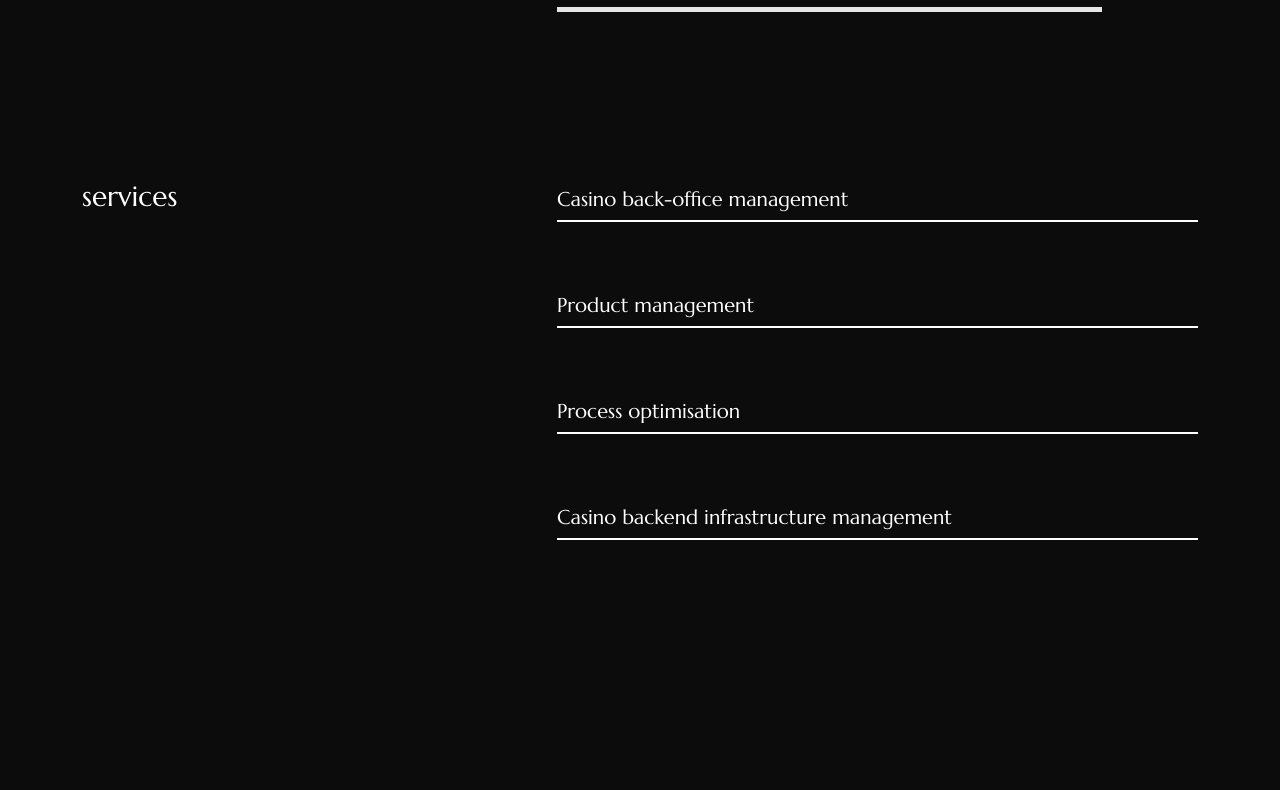
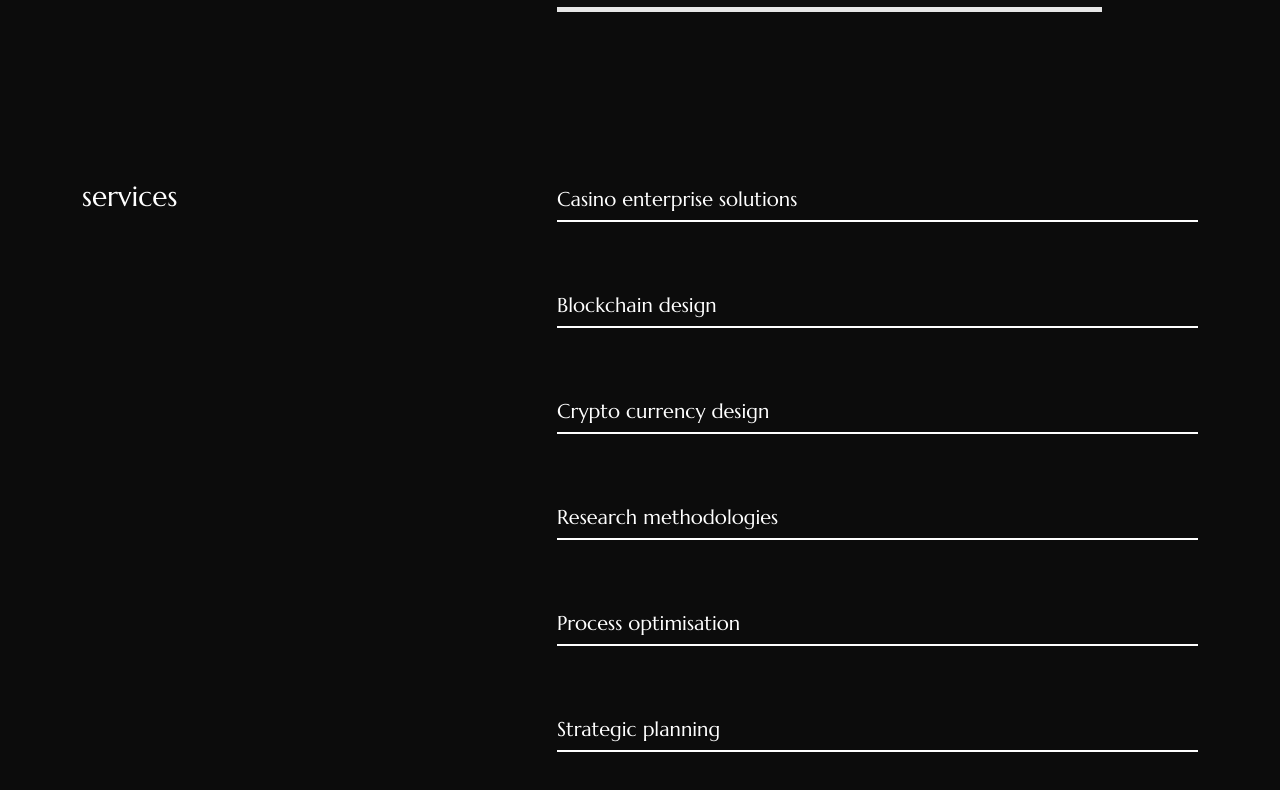
Before and after one commit to shayenr/Resume, a React (Create React App) app: page /about in a window 1280 px wide. Shown: the part 1130-1920 px from the top of the page. Before the commit the page ends 1710 px from the top, so only its background shows below. Built offline with nearby package versions, Linux system fonts and the light colour scheme.

Commit message:
updated portfolio

```diff
--- a/src/content_option.js
+++ b/src/content_option.js
@@ -84,82 +84,105 @@ const skills = [{
 ];
 
 const services = [{
-        title: "Casino back-office management",
+        title: "Casino enterprise solutions",
         description: "",
     },
     {
-        title: "Product management",
+        title: "Blockchain design",
         description: "",
     },
     {
+        title: "Crypto currency design",
+        description: "",
+    },
+    {
+        title: "Research methodologies",
+        description: "",
+    },
+     {
         title: "Process optimisation",
         description: "",
     },
-     {
-        title: "Casino backend infrastructure management",
+    {
+        title: "Strategic planning",
         description: "",
     },
 ];
 
 const dataportfolio = [{
         img: "https://picsum.photos/400/?grayscale",
-        description: "The wisdom of life consists in the elimination of non-essentials.",
+        description: "Casino enterprise software",
         link: "#",
     },
     {
         img: "https://picsum.photos/400/800/?grayscale",
-        description: "The wisdom of life consists in the elimination of non-essentials.",
+        description: "Backend infrastructure",
         link: "#",
     },
     {
         img: "https://picsum.photos/400/?grayscale",
-        description: "The wisdom of life consists in the elimination of non-essentials.",
+        description: "Casino backoffice management",
         link: "#",
     },
     {
         img: "https://picsum.photos/400/600/?grayscale",
-        description: "The wisdom of life consists in the elimination of non-essentials.",
+        description: "Blockchain conceptual architectural designs",
         link: "#",
     },
     {
         img: "https://picsum.photos/400/300/?grayscale",
-        description: "The wisdom of life consists in the elimination of non-essentials.",
+        description: "Crypto currency design",
         link: "#",
     },
     {
         img: "https://picsum.photos/400/700/?grayscale",
-        description: "The wisdom of life consists in the elimination of non-essentials.",
+        description: "Crypto currency trading",
         link: "#",
     },
 
     {
         img: "https://picsum.photos/400/600/?grayscale",
-        description: "The wisdom of life consists in the elimination of non-essentials.",
+        description: "Observability and management",
         link: "#",
     },
     {
         img: "https://picsum.photos/400/300/?grayscale",
-        description: "The wisdom of life consists in the elimination of non-essentials.",
+        description: "DevOps",
         link: "#",
     },
     {
         img: "https://picsum.photos/400/?grayscale",
-        description: "The wisdom of life consists in the elimination of non-essentials.",
+        description: "",
         link: "#",
     },
     {
         img: "https://picsum.photos/400/550/?grayscale",
-        description: "The wisdom of life consists in the elimination of non-essentials.",
+        description: "Technology",
         link: "#",
     },
     {
         img: "https://picsum.photos/400/?grayscale",
-        description: "The wisdom of life consists in the elimination of non-essentials.",
+        description: "Research",
         link: "#",
     },
     {
         img: "https://picsum.photos/400/700/?grayscale",
-        description: "The wisdom of life consists in the elimination of non-essentials.",
+        description: "Leadership",
+        link: "#",
+    },
+    {
+        img: "https://picsum.photos/400/550/?grayscale",
+        description: "Quality",
+        link: "#",
+    },
+    {
+        img: "https://picsum.photos/400/?grayscale",
+        description: "Travel",
+        link: "#",
+    },
+    {
+        img: "https://picsum.photos/400/700/?grayscale",
+        description: "Health",
         link: "#",
     },
 ];
```
